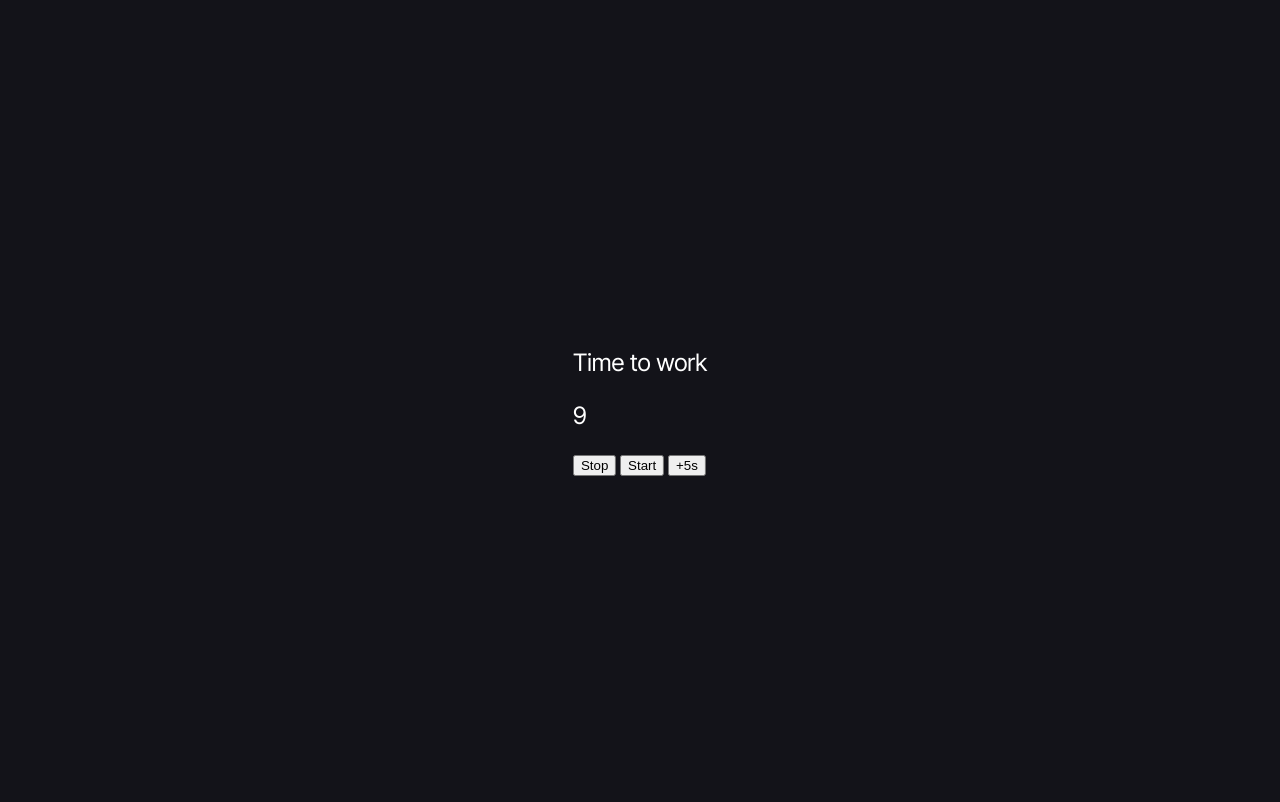
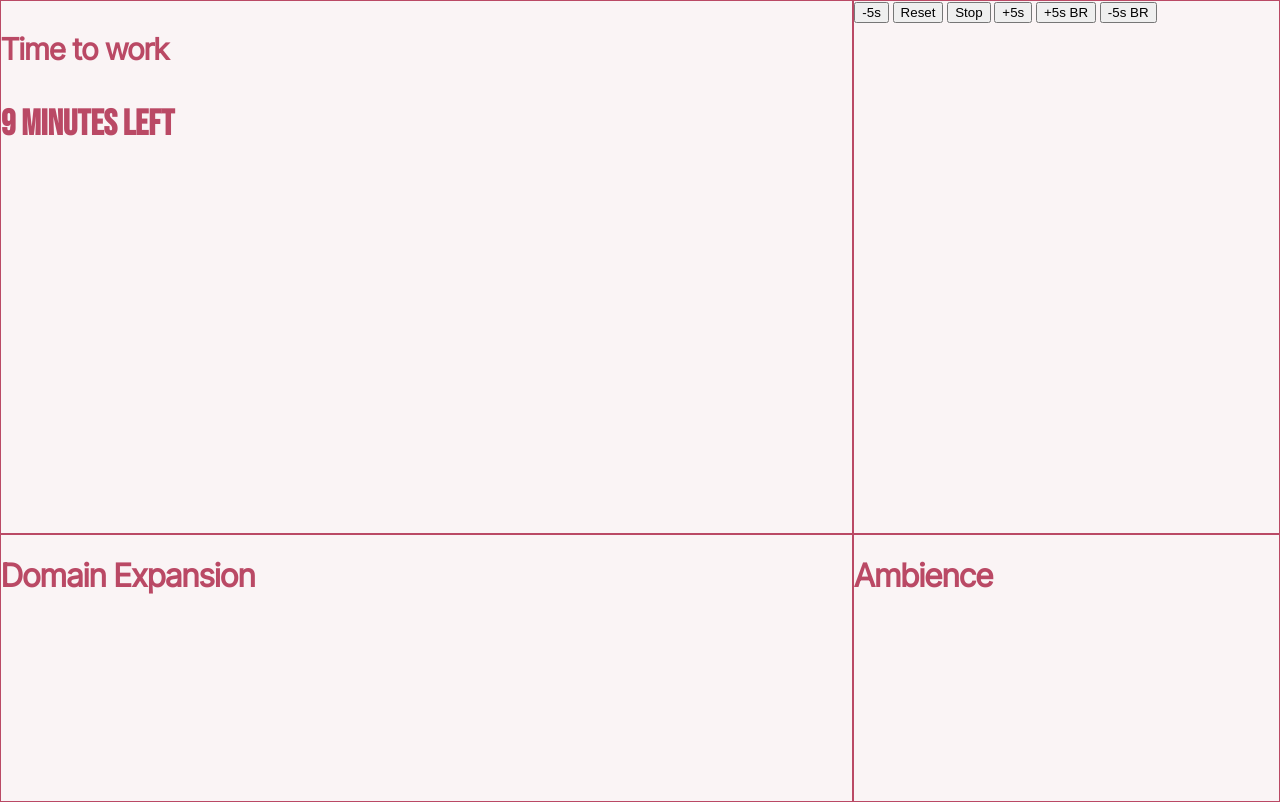
Before and after one commit to afnank19/pomodoro-electron, an Electron app: page src/index.html in a window 1280 px wide. Both pictures are taken after a click on the button "Start". Drawn offline with Linux system fonts and the light colour scheme.

Commit message:
grid layout styled, polished timer functionality

```diff
--- a/src/index.css
+++ b/src/index.css
@@ -1,19 +1,40 @@
 @import url('https://fonts.googleapis.com/css2?family=Inter+Tight:wght@300;400&display=swap');
+@import url('https://fonts.googleapis.com/css2?family=Bebas+Neue&display=swap');
+
 
 body{
-    background-color: rgb(19, 19, 25);
+    background-color: #faf4f5;
     margin: 0px;
     font-family: 'Inter Tight',serif;
     overflow-x: hidden;
-    color: rgb(255, 255, 255);
+    color: #ba4965;
+    display: flex;
+    flex-direction: column;
 }
 
 .wrapper{
-  position: absolute;
-  top: 50%;
-  left: 50%;
-  transform: translate(-50%, -50%);
+  flex-grow: 1;
 }
-p{
-  font-size: 24px;
+
+.state-label{
+  font-size: 30px;
+  font-weight: bolder;
 }
+.timer-label{
+  font-size: 36px;
+  font-family: 'Bebas Neue';
+}
+.main-content{
+  display: grid;
+  grid-template-columns: 2fr 1fr;
+  grid-template-rows: 2fr 1fr;
+  width: 100%;
+  height: 100vh;
+
+}
+.card{
+  height: 100%;
+  border-width: 1px;
+  border-style: solid;
+  border-color: #ba4965;
+}
--- a/src/index.html
+++ b/src/index.html
@@ -7,11 +7,22 @@
   </head>
   <body>
     <div class="wrapper">
-      <p id="state">Time for work</p>
-      <p id="timer"></p>
-      <button onclick={stopTimer()}>Stop</button>
-      <button onclick={startTimer()} >Start</button>
-      <button onclick={incrementTime()} >+5s</button>
+      <div class="main-content">
+        <div class="card timer-card">
+          <p id="state" class="state-label">Time for work</p>
+          <p id="timer" class="state-label timer-label">10</p>
+        </div>
+        <div class="card control-panel-card">
+          <button onclick="{decrementTime()}">-5s</button>
+          <button onclick="{resetTimer()}">Reset</button>
+          <button id="start-btn" onclick="{toggleTimer()}">Start</button>
+          <button onclick="{incrementTime()}">+5s</button>
+          <button onclick="{incrementBreakTime()}">+5s BR</button>
+          <button onclick="{decrementBreakTime()}">-5s BR</button>
+        </div>
+        <div class="card bottom-card"><h1>Domain Expansion</h1></div>
+        <div class="card ambience-card"><h1>Ambience</h1></div>
+      </div>
     </div>
     <script src="script.js"></script>
   </body>
--- a/src/script.js
+++ b/src/script.js
@@ -1,44 +1,83 @@
+// --text: #120b0c;
+// --background: #faf4f5;
+// --primary: #ba4965;
+// --secondary: #de8da1;
+// --accent: #de607f; pink colour scheme
+
+
 let count = 10;
+let currentWorkTime = 10;
+let currentBreakTime = 5;
 let timerInterval;
 let Break = false;
 let increment = 5;
 
-document.getElementById("timer").innerHTML = count.toString();
+document.getElementById("timer").innerHTML = count.toString()+" Minutes Left";
 
-function incrementTime(){
-    count = count+increment;
-    document.getElementById("timer").innerHTML = count.toString();
+function incrementTime() {
+  count = count + increment;
+  currentWorkTime = count;
+  document.getElementById("timer").innerHTML = count.toString()+" Minutes Left";
+}
+function decrementTime() {
+  count = count - increment;
+  if (count <= 0) {
+    count += increment;
+  }
+  currentWorkTime = count;
+  document.getElementById("timer").innerHTML = count.toString()+" Minutes Left";
+}
+function incrementBreakTime(){
+  currentBreakTime += increment;
+}
+function deccrementBreakTime(){
+  currentBreakTime -= increment;
 }
 
 function setTimer() {
   if (!Break) {
     document.getElementById("state").innerText = "Time to work";
-    document.getElementById("timer").innerHTML = count.toString();
-}else{
-      document.getElementById("state").innerText = "Break";
-    document.getElementById("timer").innerHTML = count.toString();
+    document.getElementById("timer").innerHTML = count.toString()+" Minutes Left";
+  } else {
+    document.getElementById("state").innerText = "Break";
+    document.getElementById("timer").innerHTML = count.toString()+" Minutes Left";
   }
 
   if (count <= 0 && !Break) {
-    timeSwitchCall(3)
+    timeSwitchCall(currentBreakTime);
     Break = true;
-  }else if(Break == true && count <= 0){
-    timeSwitchCall(10)
+  } else if (Break == true && count <= 0) {
+    timeSwitchCall(currentWorkTime);
     Break = false;
   }
   count--;
 }
-function timeSwitchCall(timerLength){
-    clearInterval(timerInterval);
-    count = timerLength; //break timer;
-    startTimer();
+function timeSwitchCall(timerLength) {
+  clearInterval(timerInterval);
+  count = timerLength; //break timer;
+  toggleTimer(true);
 }
 
-function startTimer() {
-  timerInterval = setInterval(setTimer, 1000);
+let toggle = true;
+
+//special permission to start timer if called with switcher
+function toggleTimer(switcher){
+  if(toggle || switcher){
+    timerInterval = setInterval(setTimer, 1000);
+    document.getElementById("start-btn").innerText = "Stop";
+    toggle = false;
+  }
+  else{
+    clearInterval(timerInterval);
+    document.getElementById("start-btn").innerText = "Start";
+    toggle = true;
+  }
 }
 
-function stopTimer() {
-  console.log("stop");
+function resetTimer(){
   clearInterval(timerInterval);
+  count = currentWorkTime;
+  Break = false;
+  document.getElementById("state").innerText = "Time to work";
+  document.getElementById("timer").innerHTML = count.toString();
 }
```
